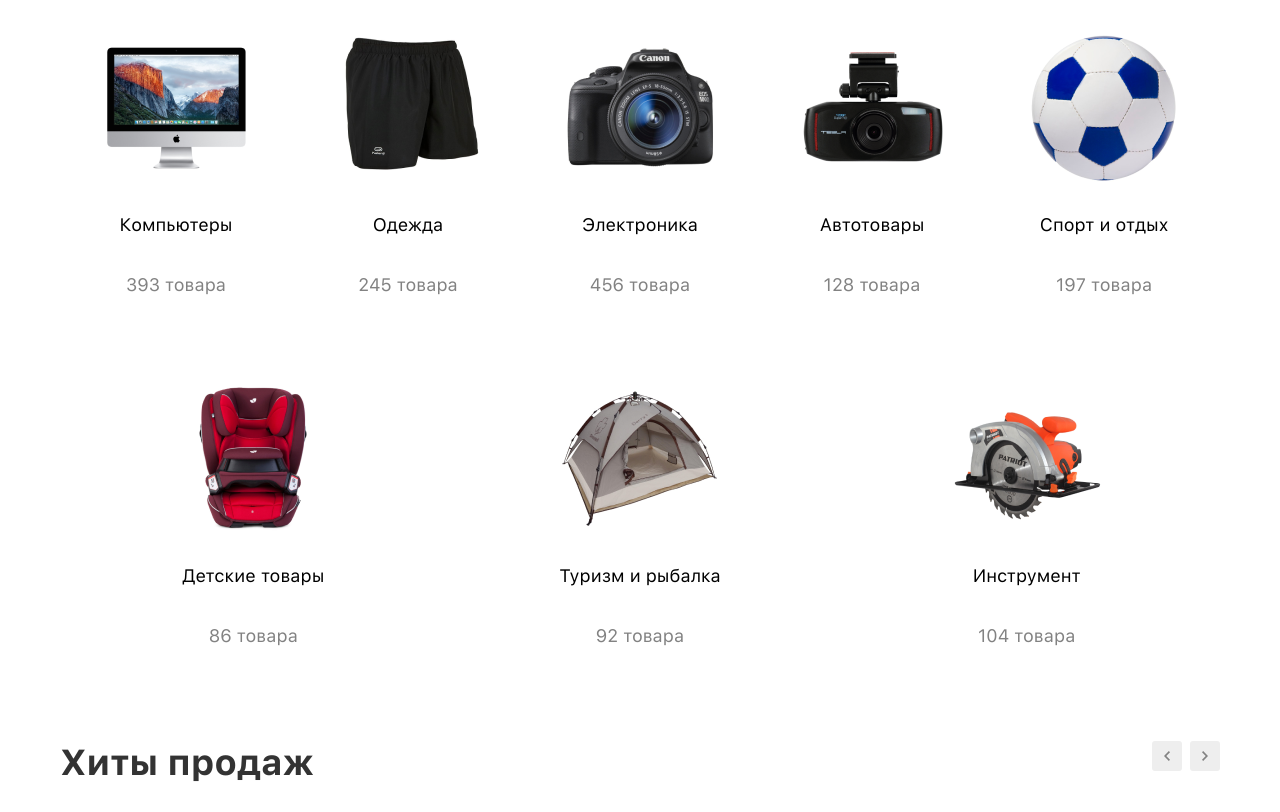
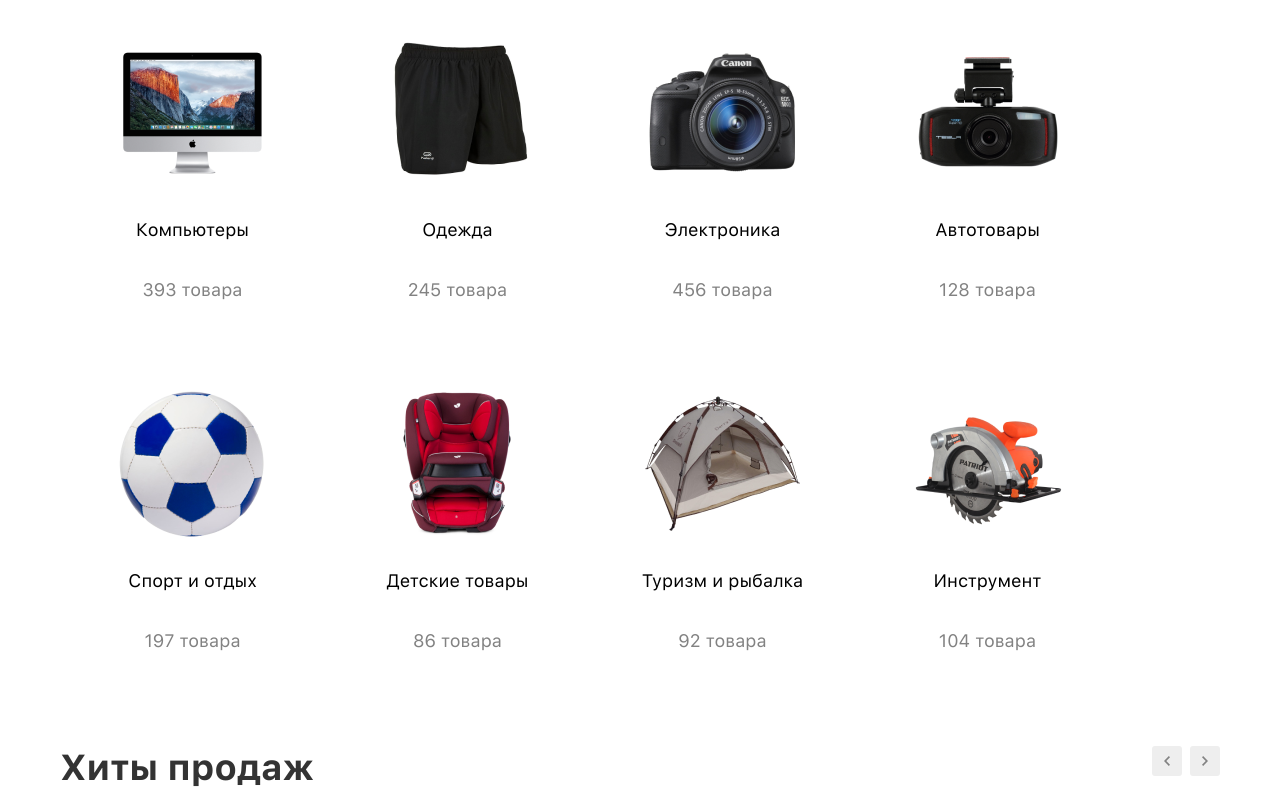
Before and after one commit to LemonAid200/--------, a plain HTML site: page index.html in a window 1280 px wide. Shown: the part 301-1113 px from the top of the page. Drawn offline with Linux system fonts and the light colour scheme.

Commit message:
minor fixes

```diff
--- a/styles.css
+++ b/styles.css
@@ -73,13 +73,13 @@ header{
 
 .main{
 	max-width: 1160px;
-	margin: 0 auto;
+	margin: 5px auto;
 }
 
 .catalogue{
 	display: flex;
 	flex-wrap: wrap;
-	max-width: 1160px;
+	max-width: 1060px;
 	justify-content: space-around;
 	margin-top: 30px;
 }
@@ -460,6 +460,7 @@ li .li-arrow{
 		/* margin: 0 5px; */
 		/* display: block; */
 		flex-shrink: 0;
+		height: 580px;
 	}
 
 	.main{
```
